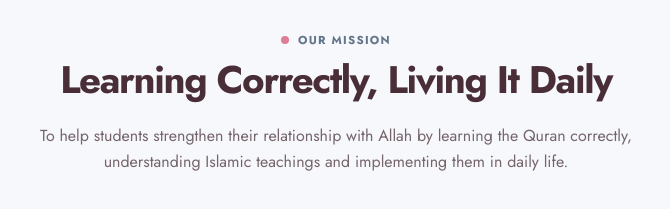
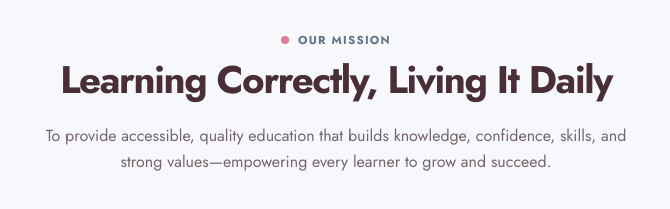
Before and after one commit to kulsuminstituteofeducation-crypto/KIE, a plain HTML site: page about.html in a window 1280 px wide. Shown: the part 1140-1349 px from the top of the page, 304-974 px from the left. Drawn offline with Linux system fonts and the light colour scheme.

Commit message:
Update about.html

```diff
--- a/about.html
+++ b/about.html
@@ -74,7 +74,7 @@ We offer structured courses for children, teenagers and adults, with flexible on
 <div class="section-head">
 <div class="eyebrow" style="justify-content:center">Our Mission</div>
 <h2>Learning Correctly, Living It Daily</h2>
-<p>To help students strengthen their relationship with Allah by learning the Quran correctly, understanding Islamic teachings and implementing them in daily life.</p>
+<p>To provide accessible, quality education that builds knowledge, confidence, skills, and strong values—empowering every learner to grow and succeed.</p>
 </div>
 <div class="feature-grid">
 
```
